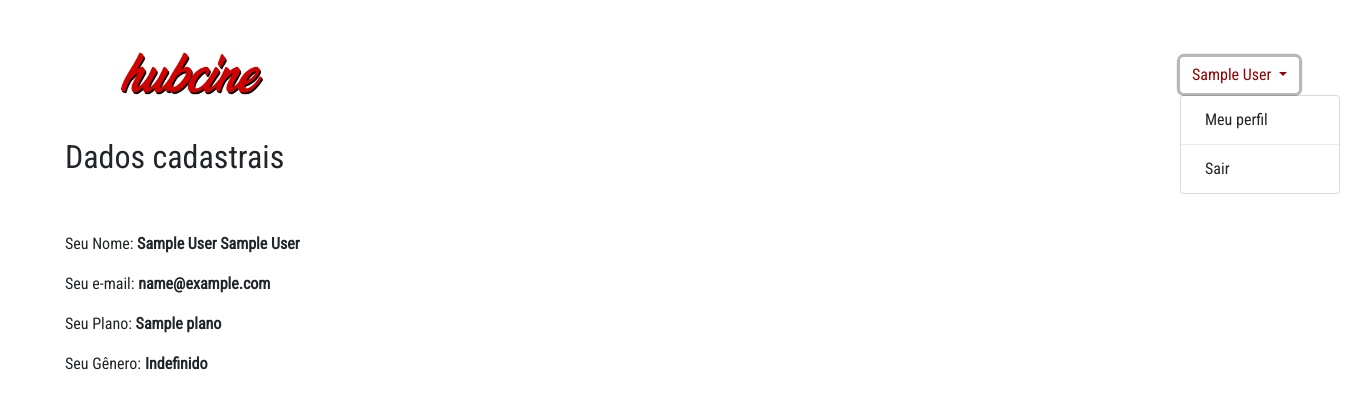
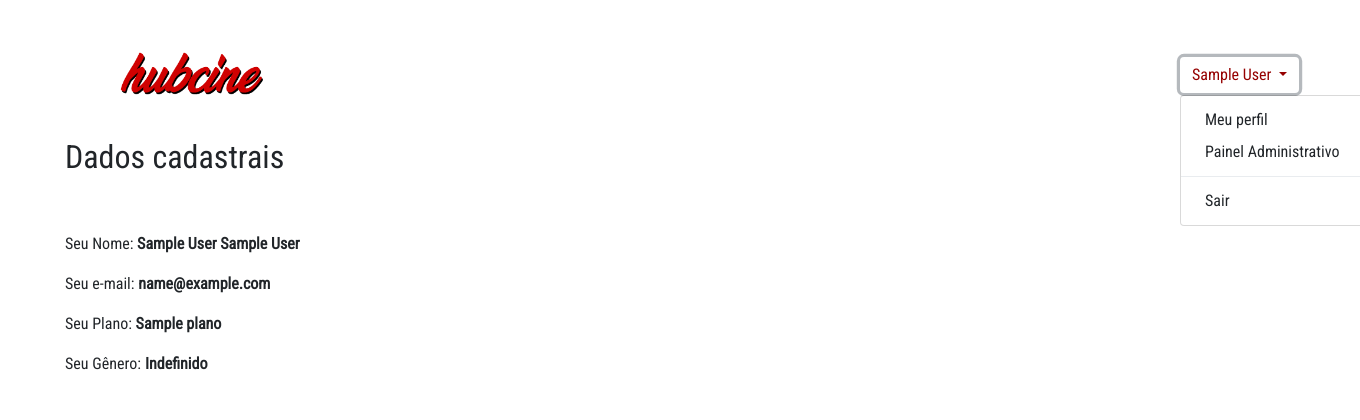
Before and after one commit to dgosza/hubcine, a PHP site: page /meuPerfil.php in a window 1360 px wide, after a click that opens the changed part. Shown: the top 420 px of the page. Run offline with PHP 8.4, Linux system fonts and the light colour scheme; the visitor is signed in with stand-in values (Sample User, id 1); tables that the repository leaves empty or names only in its code hold one stand-in row (values such as "Sample post"); some libraries are stand-ins or nearby versions.

Commit message:
mostrar painel adm

```diff
--- a/meuPerfil.php
+++ b/meuPerfil.php
@@ -46,6 +46,15 @@ session_start();
 
                     <div class="dropdown-menu" aria-labelledby="dropdownMenuButton">
                         <a class="dropdown-item" href="meuPerfil.php">Meu perfil</a>
+                        <?php
+
+                            $admin = $_SESSION['admin'];
+
+                            if($admin == 1){
+                                echo '<a class="dropdown-item" href="painel_adm.php">Painel Administrativo</a>';
+                            }
+
+                        ?>
                         <div class="dropdown-divider"></div>
                         <a class="dropdown-item" href="sair.php">Sair</a>
                     </div>
```
